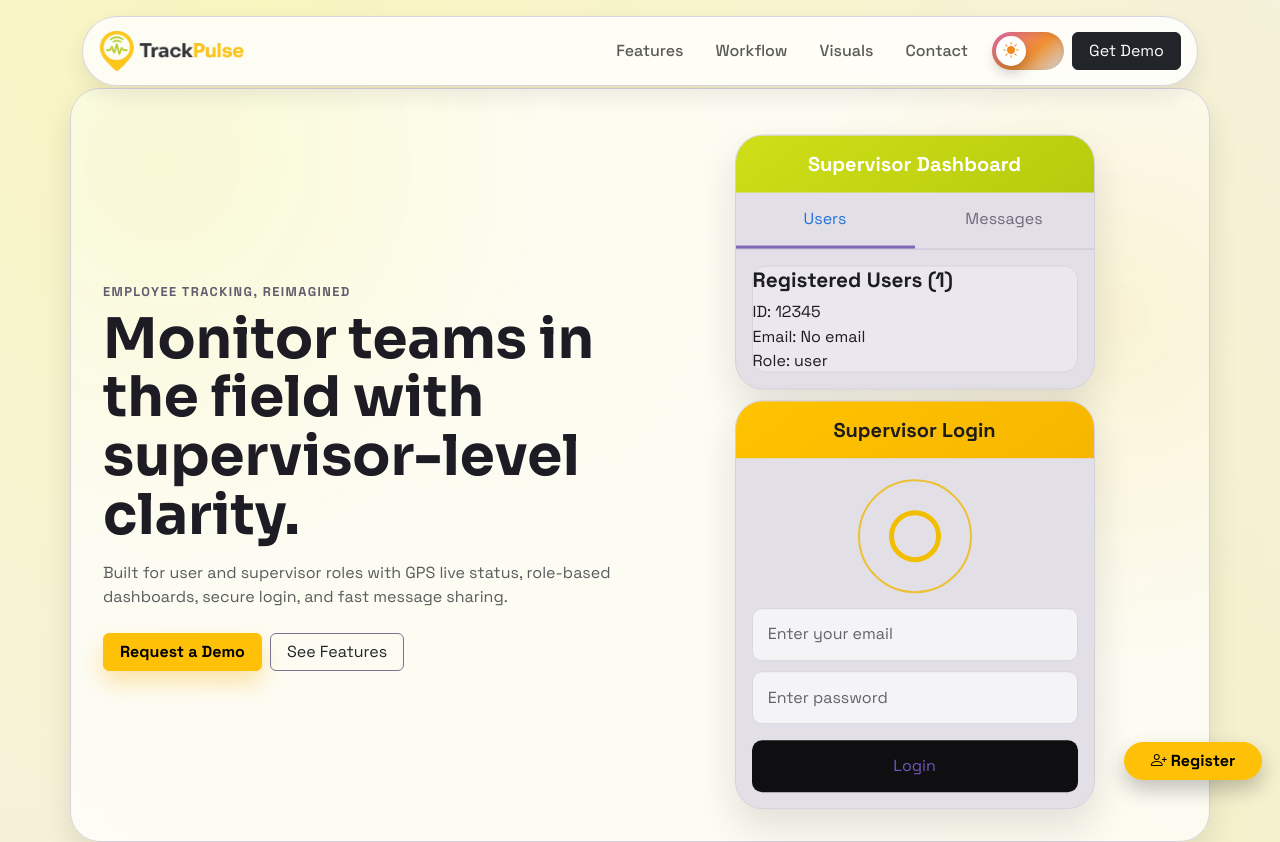
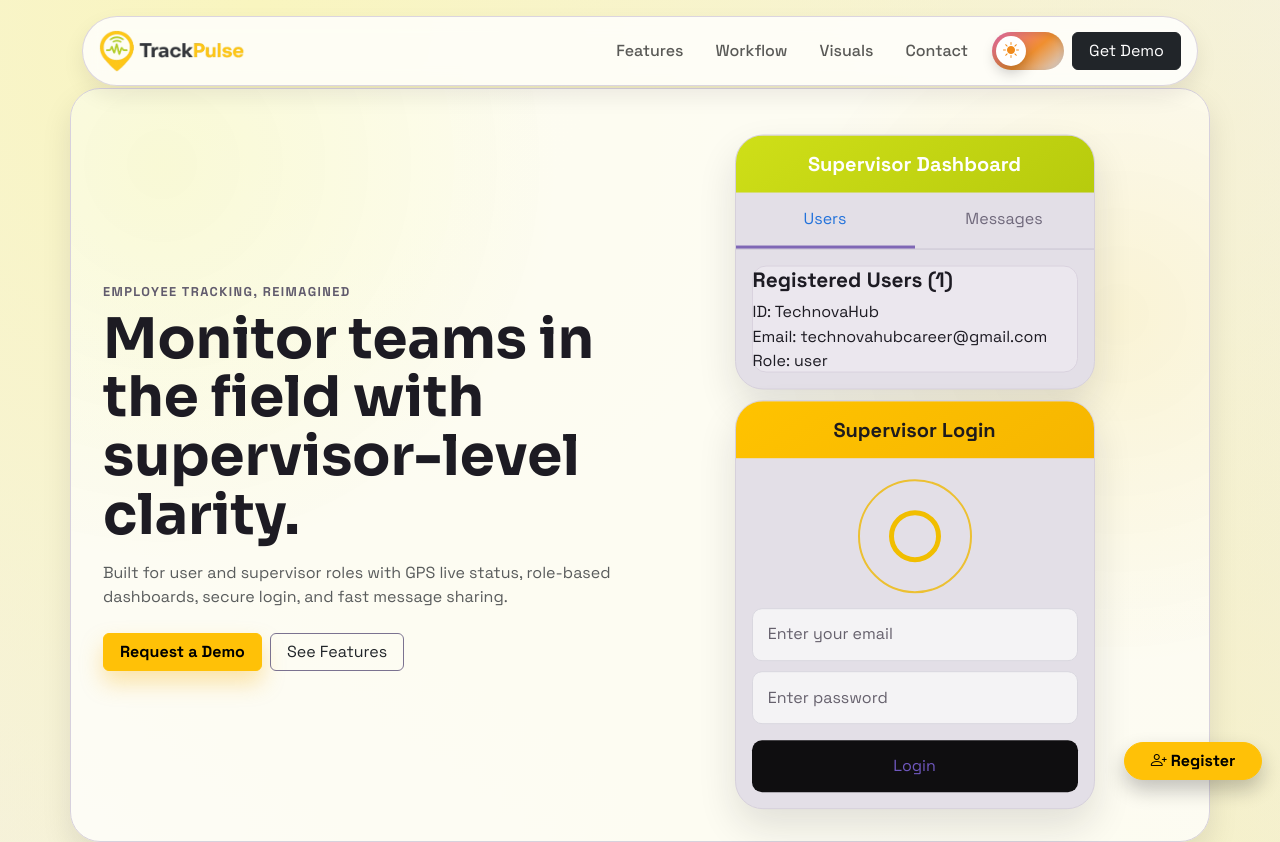
Before and after one commit to technovahub2025/tracking_app_landingPage, a React (Vite) app: page / in a window 1280 px wide. Shown: the top 842 px of the page. Built offline with nearby package versions, Linux system fonts and the light colour scheme.

Commit message:
id_email_changed_in_card

```diff
--- a/src/App.jsx
+++ b/src/App.jsx
@@ -339,8 +339,8 @@ export default function App() {
                 </div>
                 <div className="mini-card m-3">
                   <p className="mini-title mb-2">Registered Users (1)</p>
-                  <p className="mb-1">ID: 12345</p>
-                  <p className="mb-1">Email: No email</p>
+                  <p className="mb-1">ID: TechnovaHub</p>
+                  <p className="mb-1">Email: technovahubcareer@gmail.com</p>
                   <p className="mb-0">Role: user</p>
                 </div>
               </article>
```
